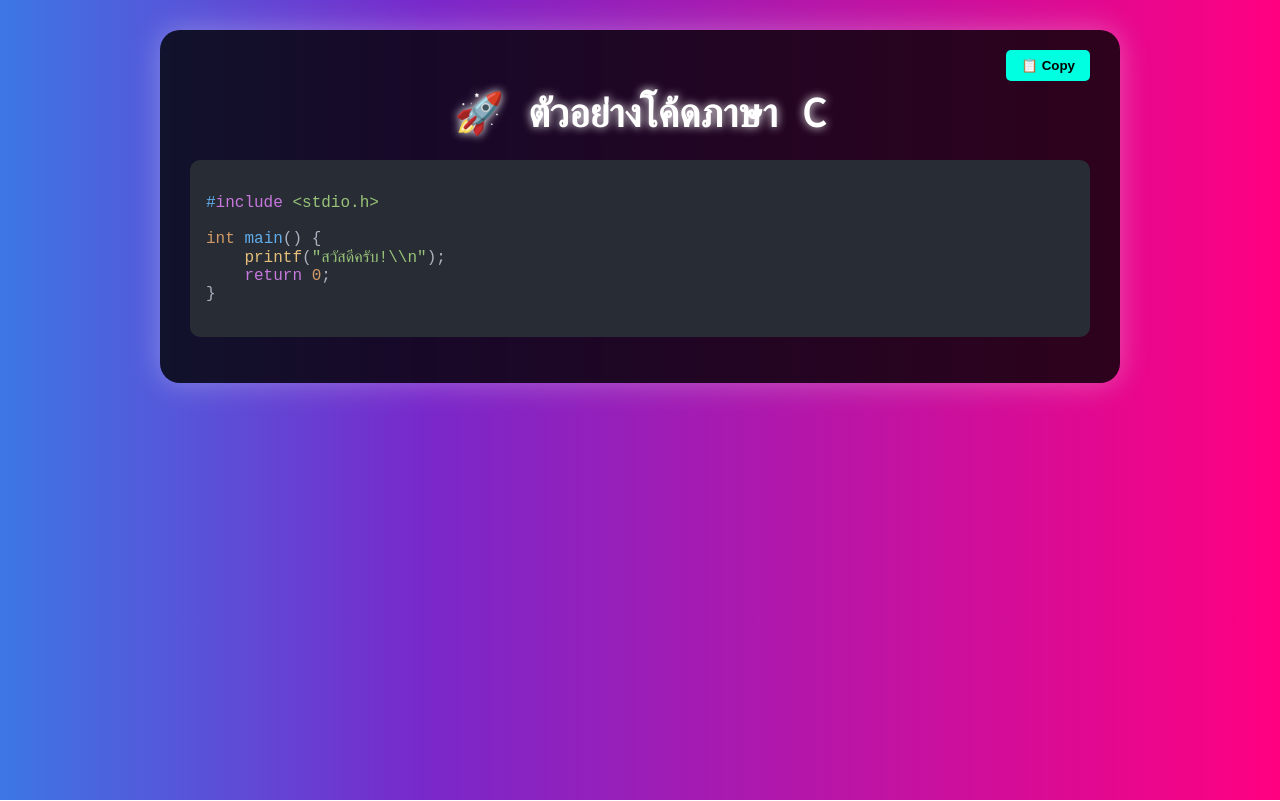
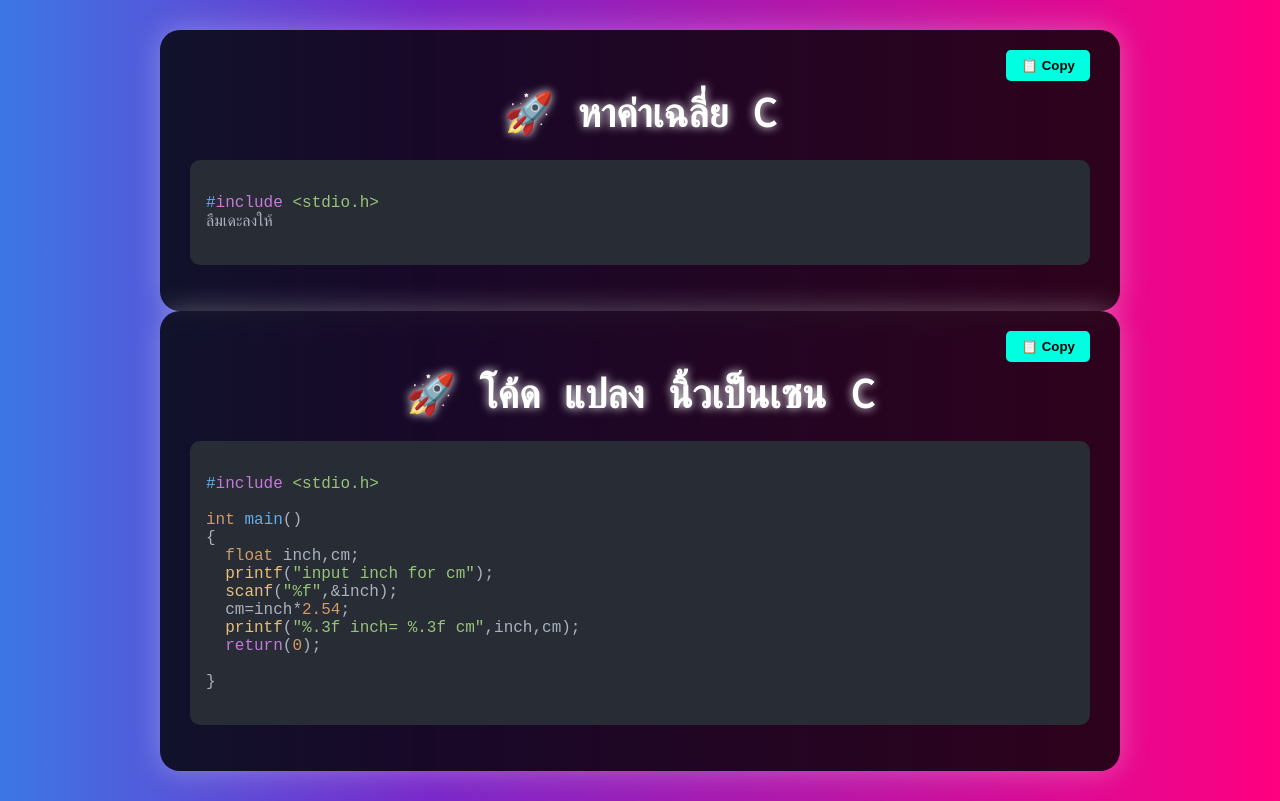
Before and after one commit to Terd2543/symic, a plain HTML site: page index.html in a window 1280 px wide. Drawn offline with nearby package versions, Linux system fonts and the light colour scheme.

Commit message:
Add files via upload

```diff
--- a/index.html
+++ b/index.html
@@ -68,17 +68,32 @@
 </head>
 <body>
   <div class="container">
-    <h1>🚀 ตัวอย่างโค้ดภาษา C</h1>
+    <h1>🚀 หาค่าเฉลี่ย C</h1>
+    <button class="copy-btn" onclick="copyCode()">📋 Copy</button>
+    <pre><code id="c-code" class="language-c">
+#include &lt;stdio.h&gt;
+ลืมเดะลงให้
+    </code></pre>
+  </div>
+    <div class="container">
+    <h1>🚀 โค้ด แปลง นิ้วเป็นเซน C</h1>
     <button class="copy-btn" onclick="copyCode()">📋 Copy</button>
     <pre><code id="c-code" class="language-c">
 #include &lt;stdio.h&gt;
 
-int main() {
-    printf("สวัสดีครับ!\\n");
-    return 0;
+int main()
+{
+  float inch,cm;
+  printf("input inch for cm");
+  scanf("%f",&inch);
+  cm=inch*2.54;
+  printf("%.3f inch= %.3f cm",inch,cm);
+  return(0);
+
 }
     </code></pre>
   </div>
+
 
   <script src="https://cdnjs.cloudflare.com/ajax/libs/highlight.js/11.9.0/highlight.min.js"></script>
   <script src="https://cdnjs.cloudflare.com/ajax/libs/highlight.js/11.9.0/languages/c.min.js"></script>
```
